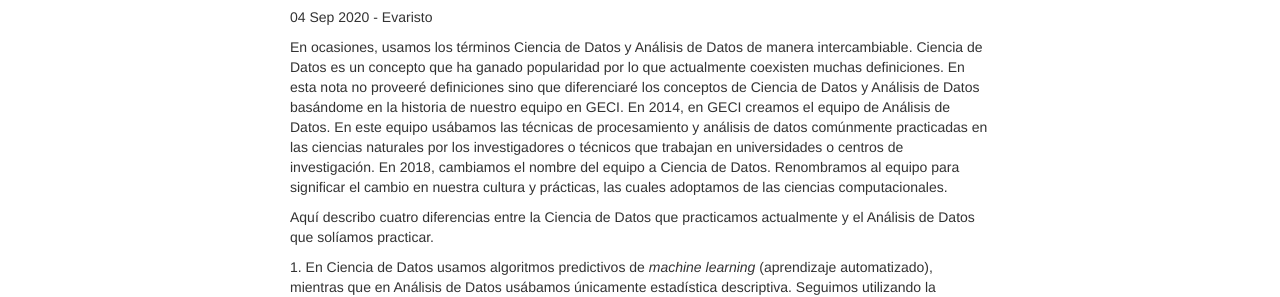
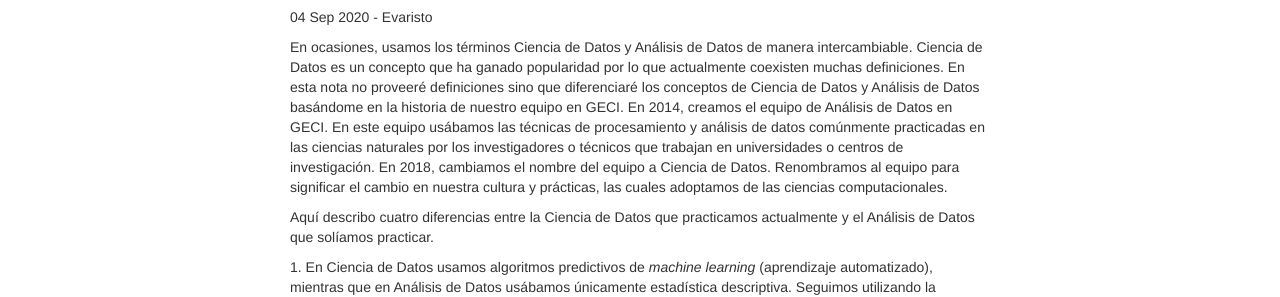
Before and after one commit to LizethMReyes/islasgeci.github.io, a Jekyll site: the page built from _posts/2020-09-04-diferencia.md, in a window 1280 px wide. Shown: the part 145-442 px from the top of the page. Built offline with Jekyll 4.4.1, drawn with Linux system fonts in a browser that asks for light colours.

Commit message:
Incorpora sugerencia de @islasfernando

```diff
--- a/_posts/2020-09-04-diferencia.md
+++ b/_posts/2020-09-04-diferencia.md
@@ -8,8 +8,8 @@ tags: equipo
 En ocasiones, usamos los términos Ciencia de Datos y Análisis de Datos de manera intercambiable.
 Ciencia de Datos es un concepto que ha ganado popularidad por lo que actualmente coexisten muchas
 definiciones. En esta nota no proveeré definiciones sino que diferenciaré los conceptos de Ciencia
-de Datos y Análisis de Datos basándome en la historia de nuestro equipo en GECI. En 2014, en GECI
-creamos el equipo de Análisis de Datos. En este equipo usábamos las técnicas de procesamiento y
+de Datos y Análisis de Datos basándome en la historia de nuestro equipo en GECI. En 2014, creamos el
+equipo de Análisis de Datos en GECI. En este equipo usábamos las técnicas de procesamiento y
 análisis de datos comúnmente practicadas en las ciencias naturales por los investigadores o técnicos
 que trabajan en universidades o centros de investigación. En 2018, cambiamos el nombre del equipo a
 Ciencia de Datos. Renombramos al equipo para significar el cambio en nuestra cultura y prácticas,
```
